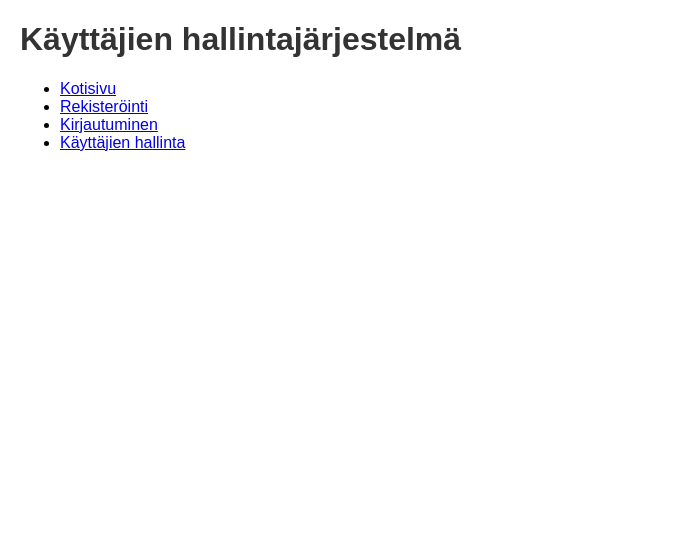
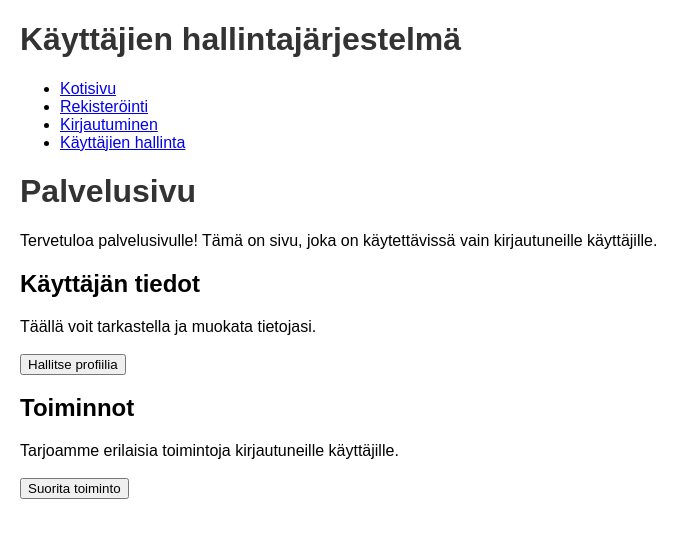
Before and after one commit to EliaSippola/kayttaja-hallinta-sovellus, a React (Create React App) app in the folder frontend/: page /palvelut in a window 1280 px wide. Shown: the top 538 px of the page, without its empty margins (0-696 px from the left). Built offline with nearby package versions, Linux system fonts and the light colour scheme.

Commit message:
lisäsin services- sivun, lista käyttäjistä näkyy usermanagment- sivulla

```diff
--- a/frontend/src/App.js
+++ b/frontend/src/App.js
@@ -5,6 +5,7 @@ import { BrowserRouter as Router, Route, Switch, Link ,Routes} from 'react-route
 import Register from './components/Register';
 import Login from './components/Login';
 import UserManagement from './components/UserManagement';
+import Services from './components/Services';
 import './App.css';
 
 // App-komponentti on sovelluksen pääkomponentti
@@ -42,6 +43,7 @@ function App() {
                     <Route path="/rekisteröinti" element={<Register />} />
                     <Route path="/kirjautuminen" element={<Login />} />
                     <Route path="/käyttäjät" element={<UserManagement />} />
+                    <Route path="/palvelut" element={<Services />} />
                 </Routes>
             </div>
         </Router>
--- a/frontend/src/components/Register.js
+++ b/frontend/src/components/Register.js
@@ -26,7 +26,7 @@ function Register() {
     "password": user.password,
     "bio": user.bio,
     })
-    .then((response) => console.log(response))
+    .then((response) => console.log(response.data))
     .catch((err) => console.log(err));
     alert('Käyttäjä rekisteröityi onnistuneesti');
     }
--- /dev/null
+++ b/frontend/src/components/Services.js
@@ -0,0 +1,23 @@
+// src/components/Sevices.js
+
+//Services- komponentti mahdollistaa käyttäjän omien tietojen muokkauksen sekä palveluiden käytön.
+function Services() {
+    return (
+        <div>
+            <h1>Palvelusivu</h1>
+            Tervetuloa palvelusivulle! Tämä on sivu, joka on käytettävissä vain kirjautuneille käyttäjille.
+            <h2>Käyttäjän tiedot</h2>
+            Täällä voit tarkastella ja muokata tietojasi.
+            <br></br>
+            <br></br>
+            <button onclick={()=>{ alert('Profiilinhallinta tulossa!'); }}>Hallitse profiilia</button >
+            <h2>Toiminnot</h2>
+            Tarjoamme erilaisia toimintoja kirjautuneille käyttäjille.
+            <br></br>
+            <br></br>
+            <button onclick={()=>{ alert('Profiilinhallinta tulossa!'); }}>Suorita toiminto</button>
+        </div>
+    )
+};
+
+export default Services;
--- a/frontend/src/components/UserManagement.js
+++ b/frontend/src/components/UserManagement.js
@@ -1,5 +1,7 @@
 // src/components/UserManagement.js
 import React, { useState, useEffect } from 'react';
+import axios from 'axios';
+
 
 // UserManagement-komponentti hoitaa käyttäjien hallinnan ja CRUD-toiminnot
 function UserManagement() {
@@ -8,14 +10,28 @@ function UserManagement() {
     const [newUser, setNewUser] = useState({ username: '', bio: '' });
     const [editingUser, setEditingUser] = useState(null);
 
-// useEffect hook suorittaa koodin, kun komponentti ladataan
+// // useEffect hook suorittaa koodin, kun komponentti ladataan
+//     useEffect(() => {
+//     //     // Alustava käyttäjädata (voisi olla API-kutsu lopullisessa sovelluksessa)
+//         setUsers([
+//             // { username: 'Jouni React', bio: 'Tämä on Jounin henkilökohtainen kuvaus (bio).'},
+//             // { username: 'Jaana React', bio: 'Tämä on Jaanan henkilökohtainen kuvaus (bio).' }
+//         ]);
+//     }, []);
+
+//API-kutsu lista käyttäjistä
+const [User, setUser] = useState([]);
+
     useEffect(() => {
-        // Alustava käyttäjädata (voisi olla API-kutsu lopullisessa sovelluksessa)
-        setUsers([
-            { username: 'Jouni React', bio: 'Tämä on Jounin henkilökohtainen kuvaus (bio).'},
-            { username: 'Jaana React', bio: 'Tämä on Jaanan henkilökohtainen kuvaus (bio).' }
-        ]);
-    }, []);
+        kayttajat()
+    }, [])
+
+    const kayttajat = async () => {
+    const response = await fetch(`http://localhost:3000/api/users`);
+
+    setUser(await response.json())
+    }
+
 
     // handleChange-funktio päivittää tilan, kun käyttäjä muuttaa lomakkeen kenttää
     const handleChange = (e) => {
@@ -84,9 +100,10 @@ Bio:
             <h2>Käyttäjäluettelo</h2>
             {/* Käyttäjälistan renderöinti */}
             <ul>
-                {users.map(user => (
-                    <li key={user.username}>
-                        {user.username}: {user.bio}
+                {User.map(user => (
+                    <li key={User.id}>
+                        {user.name}: {user.bio}
+                        <br></br>
                         {/* Edit-painike, joka mahdollistaa käyttäjän muokkaamisen */}
                         <button onClick={() => handleEdit(user)}>Muokkaa</button>
                         {/* Delete-painike, joka poistaa käyttäjän */}
```
Also changed, not shown: 2 other files (tests, documents, lock files or other folders).
